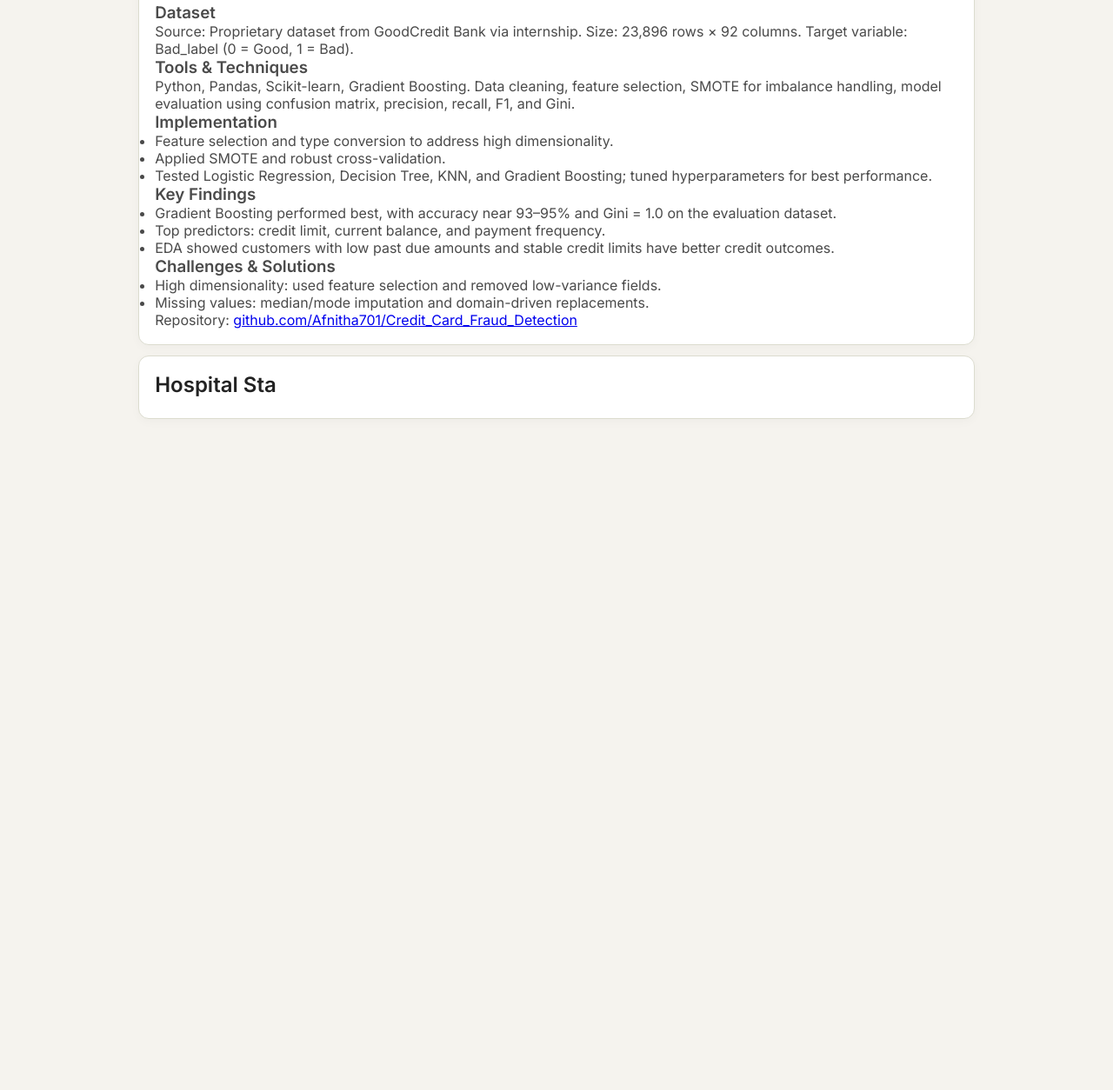
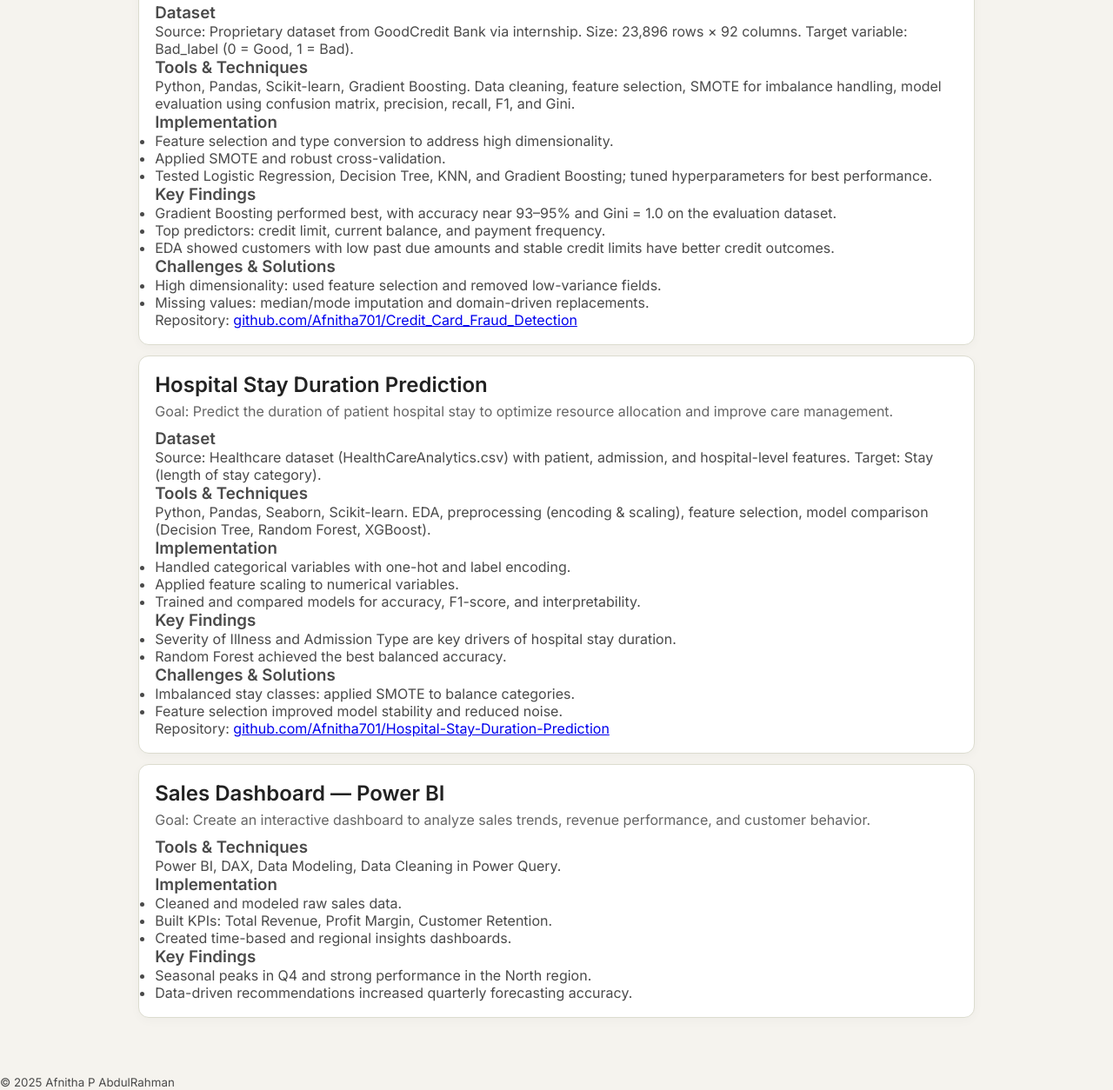
Before and after one commit to Afnitha701/Afnitha-Rahman-portfolio, a plain HTML site: page projects.html in a window 1280 px wide. Shown: the part 721-1975 px from the top of the page at 87% size. Before the commit the page ends 1234 px from the top, so only its background shows below. Drawn offline with Linux system fonts and the light colour scheme.

Commit message:
Update projects.html

```diff
--- a/projects.html
+++ b/projects.html
@@ -98,6 +98,71 @@
         </p>
       </article>
 
-      <!-- Project 3 -->
+           <!-- Project 3 -->
       <article class="project-item">
-        <h2>Hospital Sta
+        <h2>Hospital Stay Duration Prediction</h2>
+        <p class="muted">Goal: Predict the duration of patient hospital stay to optimize resource allocation and improve care management.</p>
+
+        <h3>Dataset</h3>
+        <p>Source: Healthcare dataset (HealthCareAnalytics.csv) with patient, admission, and hospital-level features. Target: Stay (length of stay category).</p>
+
+        <h3>Tools & Techniques</h3>
+        <p>Python, Pandas, Seaborn, Scikit-learn. EDA, preprocessing (encoding & scaling), feature selection, model comparison (Decision Tree, Random Forest, XGBoost).</p>
+
+        <h3>Implementation</h3>
+        <ul class="bullet-list">
+          <li>Handled categorical variables with one-hot and label encoding.</li>
+          <li>Applied feature scaling to numerical variables.</li>
+          <li>Trained and compared models for accuracy, F1-score, and interpretability.</li>
+        </ul>
+
+        <h3>Key Findings</h3>
+        <ul class="bullet-list">
+          <li>Severity of Illness and Admission Type are key drivers of hospital stay duration.</li>
+          <li>Random Forest achieved the best balanced accuracy.</li>
+        </ul>
+
+        <h3>Challenges & Solutions</h3>
+        <ul class="bullet-list">
+          <li>Imbalanced stay classes: applied SMOTE to balance categories.</li>
+          <li>Feature selection improved model stability and reduced noise.</li>
+        </ul>
+
+        <p class="project-link">
+          Repository: <a href="https://github.com/Afnitha701/Hospital-Stay-Duration-Prediction">github.com/Afnitha701/Hospital-Stay-Duration-Prediction</a>
+        </p>
+      </article>
+
+      <!-- Project 4 -->
+      <article class="project-item">
+        <h2>Sales Dashboard — Power BI</h2>
+        <p class="muted">Goal: Create an interactive dashboard to analyze sales trends, revenue performance, and customer behavior.</p>
+
+        <h3>Tools & Techniques</h3>
+        <p>Power BI, DAX, Data Modeling, Data Cleaning in Power Query.</p>
+
+        <h3>Implementation</h3>
+        <ul class="bullet-list">
+          <li>Cleaned and modeled raw sales data.</li>
+          <li>Built KPIs: Total Revenue, Profit Margin, Customer Retention.</li>
+          <li>Created time-based and regional insights dashboards.</li>
+        </ul>
+
+        <h3>Key Findings</h3>
+        <ul class="bullet-list">
+          <li>Seasonal peaks in Q4 and strong performance in the North region.</li>
+          <li>Data-driven recommendations increased quarterly forecasting accuracy.</li>
+        </ul>
+      </article>
+    </section>
+  </main>
+
+  <!-- Footer -->
+  <footer class="site-footer">
+    <div class="footer-inner">
+      <small>© 2025 Afnitha P AbdulRahman</small>
+    </div>
+  </footer>
+
+</body>
+</html>
```
